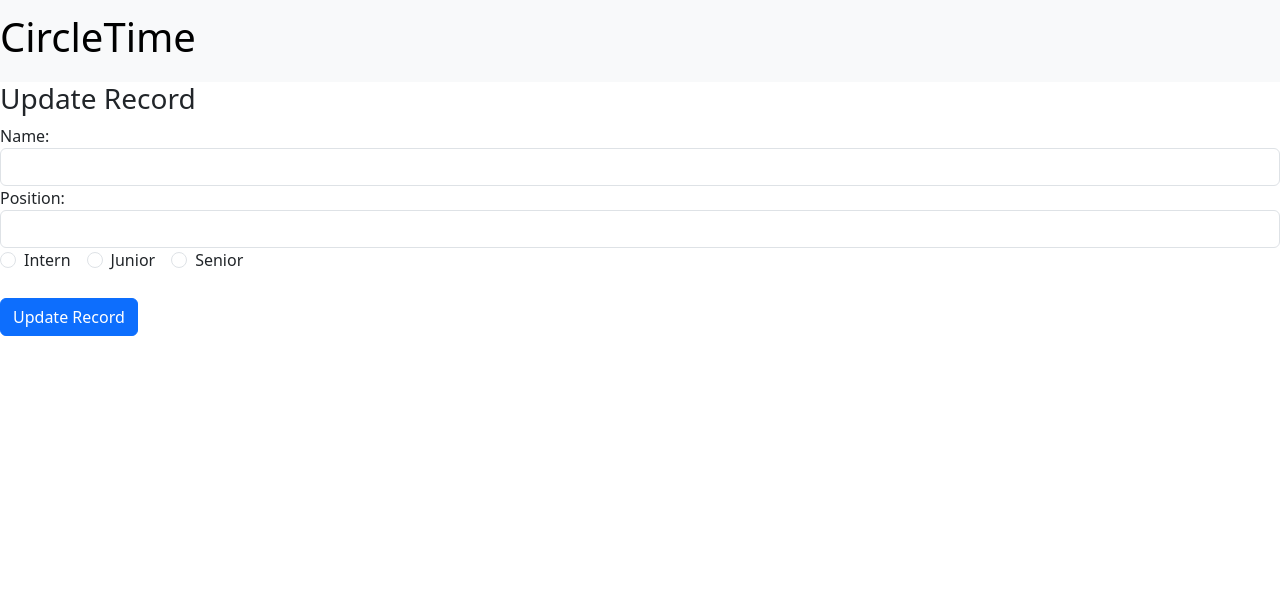
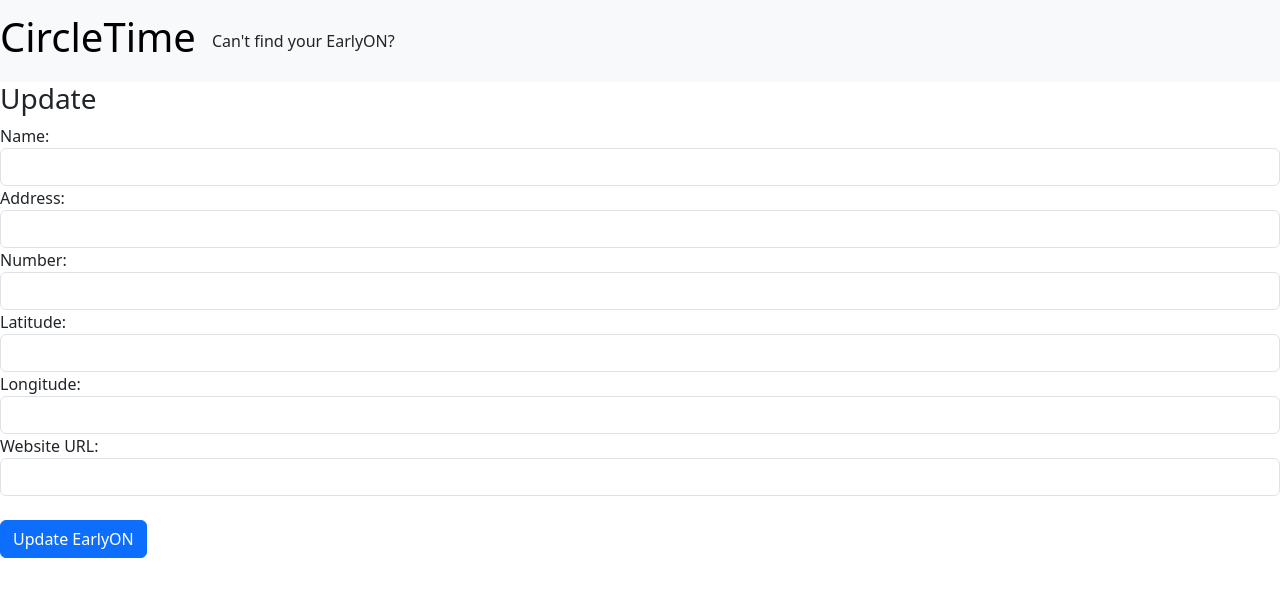
Before and after one commit to omartoutounji/circletime, a React (Create React App) app in the folder client/: page /edit/1 in a window 1280 px wide. Shown: the top 596 px of the page. Built offline with nearby package versions, Linux system fonts and the light colour scheme; no server answers.

Commit message:
Added community-driven data support

```diff
--- a/client/src/components/create.js
+++ b/client/src/components/create.js
@@ -3,8 +3,11 @@
 export default function Create() {
  const [form, setForm] = useState({
    name: "",
-   position: "",
-   level: "",
+   addr: "",
+   tel: "",
+   lat: "",
+   lng: "",
+   url: "",
  });
  const navigate = useNavigate();
   // These methods will update the state properties.
@@ -35,7 +38,7 @@
   // This following section will display the form that takes the input from the user.
  return (
    <div>
-     <h3>Create New Record</h3>
+     <h3>Add EarlyON</h3>
      <form onSubmit={onSubmit}>
        <div className="form-group">
          <label htmlFor="name">Name</label>
@@ -48,16 +51,56 @@
          />
        </div>
        <div className="form-group">
-         <label htmlFor="position">Position</label>
+         <label htmlFor="address">Address</label>
          <input
            type="text"
            className="form-control"
-           id="position"
-           value={form.position}
-           onChange={(e) => updateForm({ position: e.target.value })}
+           id="address"
+           value={form.addr}
+           onChange={(e) => updateForm({ addr: e.target.value })}
          />
        </div>
        <div className="form-group">
+         <label htmlFor="number">Number</label>
+         <input
+           type="text"
+           className="form-control"
+           id="number"
+           value={form.tel}
+           onChange={(e) => updateForm({ tel: e.target.value })}
+         />
+       </div>
+       <div className="form-group">
+         <label htmlFor="latitude">Latitude</label>
+         <input
+           type="text"
+           className="form-control"
+           id="latitude"
+           value={form.lat}
+           onChange={(e) => updateForm({ lat: e.target.value })}
+         />
+       </div>
+       <div className="form-group">
+         <label htmlFor="longtitude">Longitude</label>
+         <input
+           type="text"
+           className="form-control"
+           id="longtitude"
+           value={form.lng}
+           onChange={(e) => updateForm({ lng: e.target.value })}
+         />
+       </div>
+       <div className="form-group">
+         <label htmlFor="url">Website URL</label>
+         <input
+           type="text"
+           className="form-control"
+           id="url"
+           value={form.url}
+           onChange={(e) => updateForm({ url: e.target.value })}
+         />
+       </div>
+       {/* <div className="form-group">
          <div className="form-check form-check-inline">
            <input
              className="form-check-input"
@@ -94,11 +137,11 @@
            />
            <label htmlFor="positionSenior" className="form-check-label">Senior</label>
          </div>
-       </div>
+       </div> */}
        <div className="form-group">
          <input
            type="submit"
-           value="Create person"
+           value="Add EarlyON"
            className="btn btn-primary"
          />
        </div>
--- a/client/src/components/edit.js
+++ b/client/src/components/edit.js
@@ -3,27 +3,32 @@
  export default function Edit() {
  const [form, setForm] = useState({
     name: "",
-   position: "",
-   level: "",
-   records: [],
+    addr: "",
+    tel: "",
+    lat: "",
+    lng: "",
+    url: "",
  });
  const params = useParams();
  const navigate = useNavigate();
   useEffect(() => {
    async function fetchData() {
      const id = params.id.toString();
+     console.log(id)
      const response = await fetch(`https://circletime.onrender.com/record/${params.id.toString()}`);
       if (!response.ok) {
        const message = `An error has occurred: ${response.statusText}`;
        window.alert(message);
        return;
      }
+     console.log(response)
       const record = await response.json();
      if (!record) {
        window.alert(`Record with id ${id} not found`);
        navigate("/");
        return;
      }
+      console.log(record)
       setForm(record);
    }
     fetchData();
@@ -39,8 +44,11 @@
    e.preventDefault();
    const editedPerson = {
     name: form.name,
-     position: form.position,
-     level: form.level,
+    addr: form.addr,
+    tel: form.tel,
+    lat: form.lat,
+    lng: form.lng,
+    url: form.url,
    };
     // This will send a post request to update the data in the database.
    await fetch(`https://circletime.onrender.com/update/${params.id}`, {
@@ -55,7 +63,7 @@
   // This following section will display the form that takes input from the user to update the data.
  return (
    <div>
-     <h3>Update Record</h3>
+     <h3>Update {form.name}</h3>
      <form onSubmit={onSubmit}>
        <div className="form-group">
          <label htmlFor="name">Name: </label>
@@ -68,59 +76,61 @@
          />
        </div>
        <div className="form-group">
-         <label htmlFor="position">Position: </label>
+         <label htmlFor="address">Address: </label>
          <input
            type="text"
            className="form-control"
-           id="position"
-           value={form.position}
-           onChange={(e) => updateForm({ position: e.target.value })}
+           id="address"
+           value={form.addr}
+           onChange={(e) => updateForm({ addr: e.target.value })}
          />
        </div>
        <div className="form-group">
-         <div className="form-check form-check-inline">
+         <label htmlFor="number">Number: </label>
          <input
-             className="form-check-input"
-             type="radio"
-             name="positionOptions"
-             id="positionIntern"
-             value="Intern"
-             checked={form.level === "Intern"}
-             onChange={(e) => updateForm({ level: e.target.value })}
+           type="text"
+           className="form-control"
+           id="number"
+           value={form.tel}
+           onChange={(e) => updateForm({ tel: e.target.value })}
          />
-           <label htmlFor="positionIntern" className="form-check-label">Intern</label>
        </div>
-         <div className="form-check form-check-inline">
+       <div className="form-group">
+         <label htmlFor="latitude">Latitude: </label>
          <input
-             className="form-check-input"
-             type="radio"
-             name="positionOptions"
-             id="positionJunior"
-             value="Junior"
-             checked={form.level === "Junior"}
-             onChange={(e) => updateForm({ level: e.target.value })}
+           type="text"
+           className="form-control"
+           id="latitude"
+           value={form.lat}
+           onChange={(e) => updateForm({ lat: e.target.value })}
          />
-           <label htmlFor="positionJunior" className="form-check-label">Junior</label>
        </div>
-         <div className="form-check form-check-inline">
+       <div className="form-group">
+         <label htmlFor="longtitude">Longitude: </label>
          <input
-             className="form-check-input"
-             type="radio"
-             name="positionOptions"
-             id="positionSenior"
-             value="Senior"
-             checked={form.level === "Senior"}
-             onChange={(e) => updateForm({ level: e.target.value })}
+           type="text"
+           className="form-control"
+           id="longtitude"
+           value={form.lng}
+           onChange={(e) => updateForm({ lng: e.target.value })}
          />
-           <label htmlFor="positionSenior" className="form-check-label">Senior</label>
        </div>
+       <div className="form-group">
+         <label htmlFor="url">Website URL: </label>
+         <input
+           type="text"
+           className="form-control"
+           id="url"
+           value={form.url}
+           onChange={(e) => updateForm({ url: e.target.value })}
+         />
        </div>
        <br />
 
        <div className="form-group">
          <input
            type="submit"
-           value="Update Record"
+           value="Update EarlyON"
            className="btn btn-primary"
          />
        </div>
--- a/client/src/components/navbar.js
+++ b/client/src/components/navbar.js
@@ -11,7 +11,10 @@
        <NavLink className="navbar-brand" to="/">
        <h1>CircleTime</h1>
        </NavLink>
-       <button
+       <NavLink className="nav-link" to="/create">
+               Can't find your EarlyON?
+      </NavLink>
+       {/* <button
          className="navbar-toggler"
          type="button"
          data-toggle="collapse"
@@ -25,12 +28,12 @@
         <div className="collapse navbar-collapse" id="navbarSupportedContent">
          <ul className="navbar-nav ml-auto">
            <li className="nav-item">
-             {/* <NavLink className="nav-link" to="/create">
+             <NavLink className="nav-link" to="/create">
                Can't find your EarlyON?
-             </NavLink> */}
+             </NavLink>
            </li>
          </ul>
-       </div>
+       </div> */}
      </nav>
    </div>
  );
--- a/client/src/components/recordList.js
+++ b/client/src/components/recordList.js
@@ -6,6 +6,7 @@
 import Button from '@mui/material/Button';
 import DirectionsIcon from '@mui/icons-material/Directions';
 import Grid from '@mui/material/Unstable_Grid2';
+import Link from '@mui/material/Link';
 import CallIcon from '@mui/icons-material/Call';
 import Typography from '@mui/material/Typography';
 import LinkIcon from '@mui/icons-material/Link';
@@ -17,7 +18,7 @@
       {props.record.name}
     </Typography>
     <Typography sx={{ mb: 1.5 }} color="text.secondary">
-    {props.distance/1000} kms away from you
+    {Math.round((props.distance/1000) * 10) / 10} kms away from you
     </Typography>
     <Typography variant="body2">
     <Button href={props.record.url} variant="outlined" startIcon={<LinkIcon />}>
@@ -33,6 +34,7 @@
   <Button href={"https://www.google.com/maps/search/?api=1&query=" + props.record.lat + "," + props.record.lng} variant="contained" endIcon={<DirectionsIcon />}>
   Directions
 </Button>
+<Link href={`/edit/${props.record._id}`} color="inherit">Something wrong?</Link>
   </CardActions>
   </Card>
 //  <tr>
@@ -97,7 +99,7 @@
  function recordList() {
    return records.sort((a, b) => getDistance(position, {latitude: a.lat, longitude: a.lng}) > getDistance(position, {latitude: b.lat, longitude: b.lng}) ? 1 : -1).map((record) => {
      return (
-      <Grid xs={2} sm={4} md={4}>
+      <Grid xs={2} sm={4} md={4} key={record._id}>
       <Box
       component="section"
       sx={{mx: '2px', transform: 'scale(0.8)'}}
```
Also changed, not shown: 1 other file (tests, documents, lock files or other folders). Lines whose indentation alone changed are shown as unchanged.
